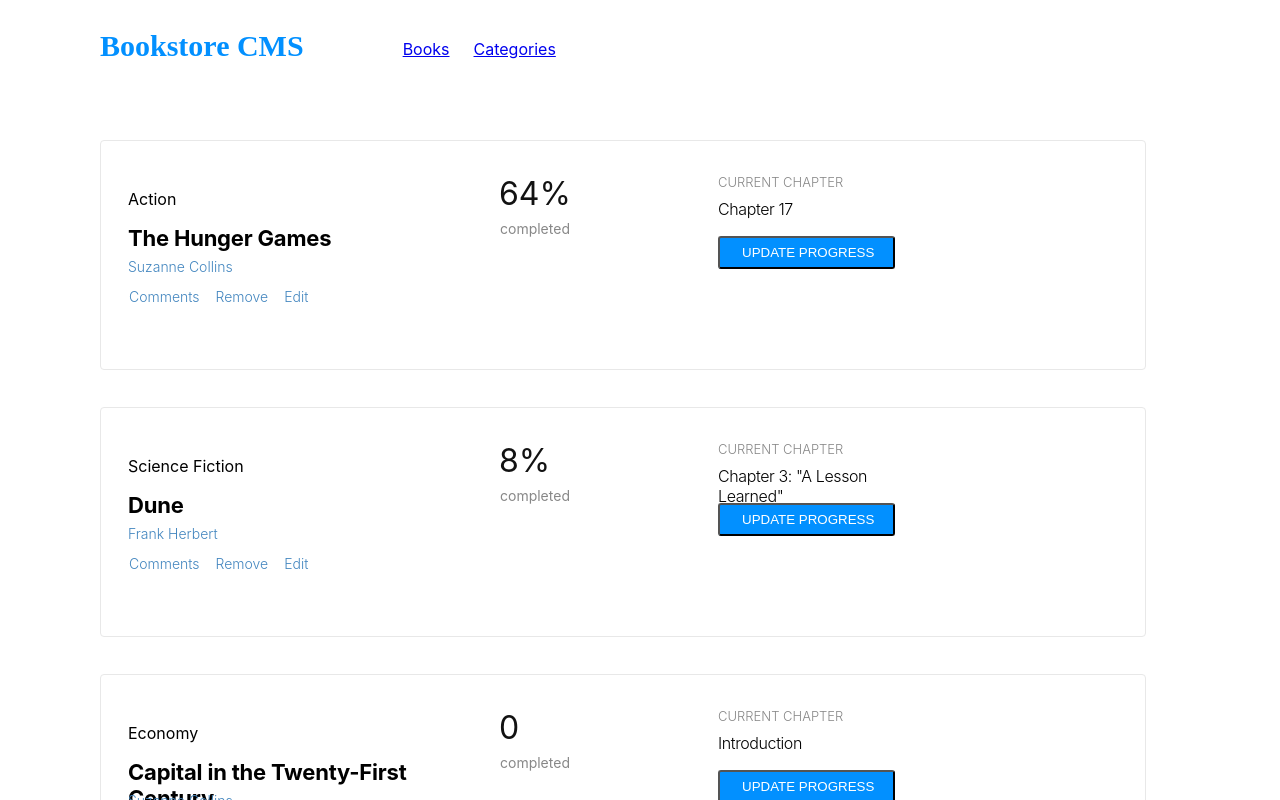
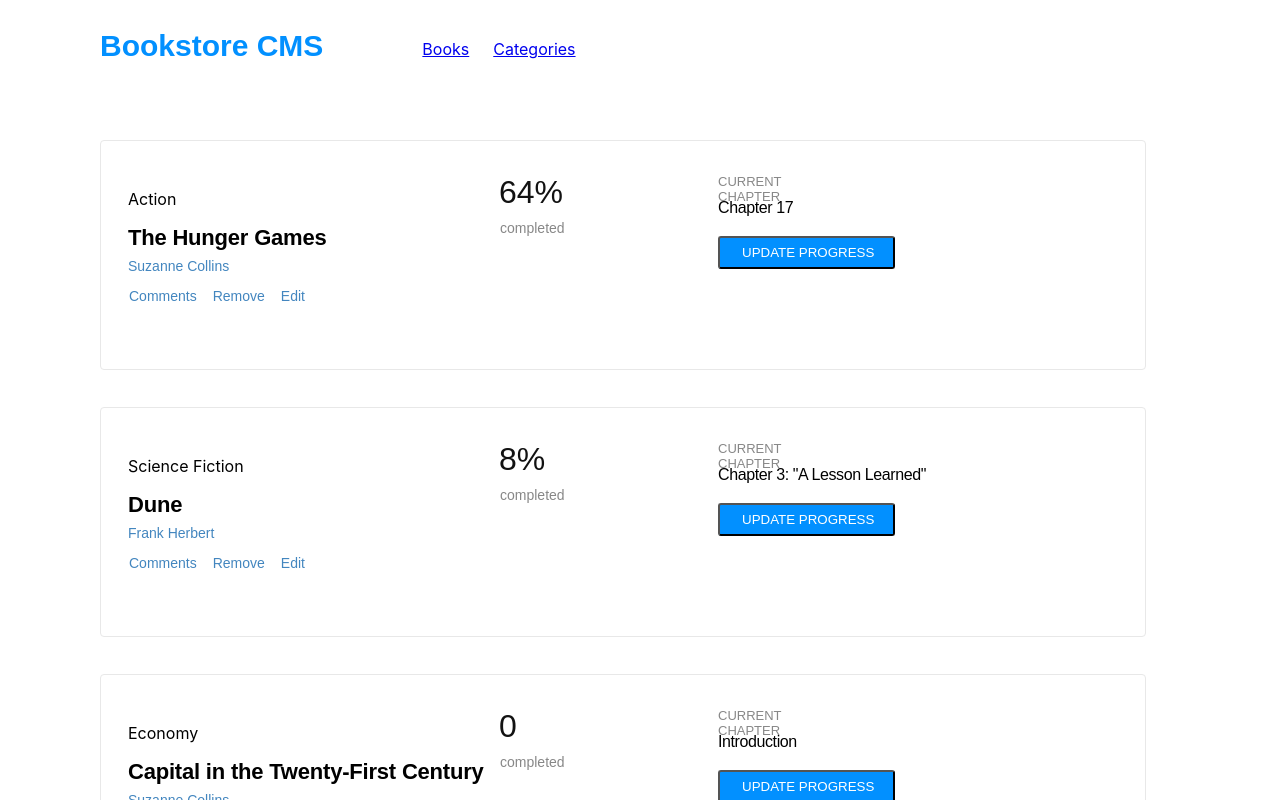
Before and after one commit to flemton/bookstore, a React (Create React App) app: page / in a window 1280 px wide. Shown: the top 800 px of the page. Built offline with nearby package versions, Linux system fonts and the light colour scheme.

Commit message:
Fix linter errors

```diff
--- a/src/App.css
+++ b/src/App.css
@@ -1,5 +1,3 @@
-.App {}
-
 .App-logo {
   height: 40vmin;
   pointer-events: none;
@@ -38,11 +36,15 @@
   height: 0.938rem;
   margin: 0 0 2.375rem;
   padding: 1.438rem 6.188rem 1.688rem 6.25rem;
-  background-color: #ffffff;
+  background-color: #fff;
 }
 
 .nav-items {
   display: flex;
+}
+
+li {
+  list-style: none;
 }
 
 .nav-items li {
@@ -51,7 +53,7 @@
 
 .bookstore {
   margin: 0.375rem 2.938rem 0.125rem 0;
-  font-family: Montserrat;
+  font-family: sans-serif;
   font-size: 1.875rem;
   font-weight: bold;
   font-style: normal;
@@ -62,7 +64,7 @@
   width: 2.938rem;
   height: 2.438rem;
   margin: 0.063rem 7.063rem 0 0.688rem;
-  font-family: 'Montserrat' sans-serif;
+  font-family: sans-serif;
   font-size: 2rem;
   font-weight: normal;
   font-stretch: normal;
@@ -77,7 +79,7 @@
   height: 1.125rem;
   margin: 0.438rem 4.938rem 0.75rem 0.75rem;
   opacity: 0.5;
-  font-family: 'Montserrat' sans-serif;
+  font-family: sans-serif;
   font-size: 0.875rem;
   font-weight: normal;
   font-stretch: normal;
@@ -102,18 +104,14 @@
   padding: 2rem 9.188rem 1.625rem 1.688rem;
   border-radius: 4px;
   border: solid 1px #e8e8e8;
-  background-color: #ffffff;
-}
-
-li {
-  list-style: none;
+  background-color: #fff;
 }
 
 .title {
   width: 22.313rem;
   height: 1.813rem;
   margin: 0.188rem 0.188rem 0 0;
-  font-family: 'RobotoSlab' sans-serif;
+  font-family: sans-serif;
   font-size: 1.375rem;
   font-weight: bold;
   font-stretch: normal;
@@ -127,7 +125,7 @@ li {
   width: 6.688rem;
   height: 1.188rem;
   margin: 0.25rem 0 0;
-  font-family: 'RobotoSlab' sans-serif;
+  font-family: sans-serif;
   font-size: 0.875rem;
   font-weight: 300;
   font-stretch: normal;
@@ -142,7 +140,7 @@ li {
   width: 4.563rem;
   height: 1.188rem;
   margin: 0.188rem 0.938rem 0.125rem 0;
-  font-family: 'RobotoSlab' sans-serif;
+  font-family: sans-serif;
   font-size: 0.875rem;
   font-weight: 300;
   font-stretch: normal;
@@ -163,21 +161,23 @@ li {
   justify-content: center;
 }
 
-.progress-update, .addBook {
+.progress-update,
+.addBook {
   height: 2.063rem;
   margin: 0.75rem 0 0.563rem 3.688rem;
   padding: 0.438rem 1.188rem 0.5rem 1.375rem;
   border-radius: 3px;
-  color: #ffffff;
+  color: #fff;
   background-color: #0290ff;
 }
 
-.book-title, .book-author {
-margin: 12px;
-padding: 8px;
+.book-title,
+.book-author {
+  margin: 12px;
+  padding: 8px;
   border-radius: 4px;
   border: solid 1px #e8e8e8;
-  background-color: #ffffff;
+  background-color: #fff;
 }
 
 .book-title {
@@ -189,7 +189,7 @@ padding: 8px;
   height: 1.125rem;
   margin: 0.063rem 5.375rem 0 3.688rem;
   opacity: 0.5;
-  font-family: 'RobotoSlab' sans-serif;
+  font-family: sans-serif;
   font-size: 0.813rem;
   font-weight: 300;
   font-stretch: normal;
@@ -203,7 +203,7 @@ padding: 8px;
   width: 13.25rem;
   height: 1.313rem;
   margin: 0.438rem 0 0.25rem 3.688rem;
-  font-family: 'RobotoSlab' sans-serif;
+  font-family: sans-serif;
   font-size: 1rem;
   font-weight: 300;
   font-stretch: normal;
```
Also changed, not shown: package.json (+6 -1 lines), src/components/Book.js (+10 -0 lines), src/index.css (+17 -3 lines), .stylelintrc.json (added), 1 other file (tests, documents, lock files or other folders).
